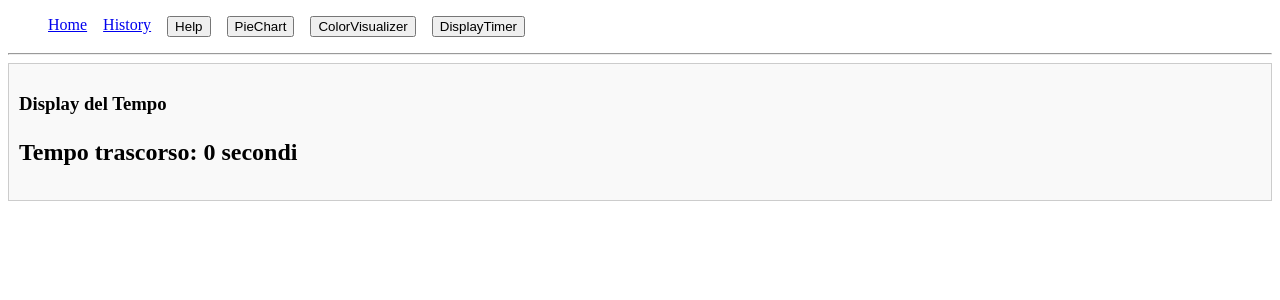
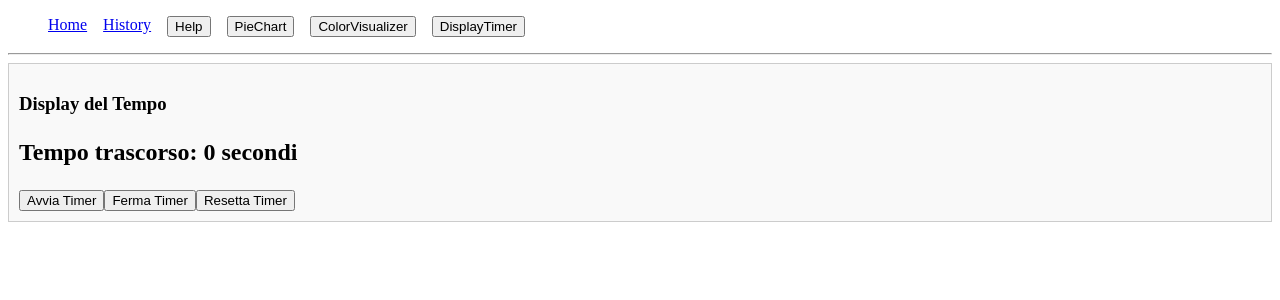
Before and after one commit to ameapps/STUDY.REACT.ROUTING-1, a React (Vite) app: page /DisplayTimer in a window 1280 px wide. Shown: the top 300 px of the page. Built offline with nearby package versions, Linux system fonts and the light colour scheme.

Commit message:
ok - timer funziona

```diff
--- a/src/App.tsx
+++ b/src/App.tsx
@@ -5,7 +5,7 @@ import { Help } from "./pages/Help";
 import { History } from "./pages/History";
 import { PieChart } from "./pages/PieChart";
 import { ColorVisualizer } from "./pages/ColorVisualizer/ColorVisualizer";
-import DisplayTimer from "./pages/timer";
+import DisplayTimer from "./pages/Timer";
 
 export default function App() {
   const navigate = useNavigate(); // equivalente di Router.navigate()
--- a/src/pages/timer.tsx
+++ b/src/pages/timer.tsx
@@ -2,7 +2,7 @@ import React from 'react';
 import { useTimer } from '../context/timer-context';
 
 export default function DisplayTimer() {
-  const { secondi } = useTimer();
+  const { secondi, avviaTimer, fermaTimer, resettaTimer } = useTimer();
 
   console.log("%c[Render] DisplayTimer", "color: green");
 
@@ -12,6 +12,15 @@ export default function DisplayTimer() {
       <p style={{ fontSize: '24px', fontWeight: 'bold' }}>
         Tempo trascorso: {secondi} secondi
       </p>
+      <button className="start" onClick={avviaTimer}>
+        Avvia Timer
+      </button>
+      <button className="stop" onClick={fermaTimer}>
+        Ferma Timer
+      </button>
+      <button className="reset" onClick={resettaTimer}>
+        Resetta Timer
+      </button>
     </div>
   );
 }
```
Also changed, not shown: src/context/timer-context.tsx (+2 -6 lines).
